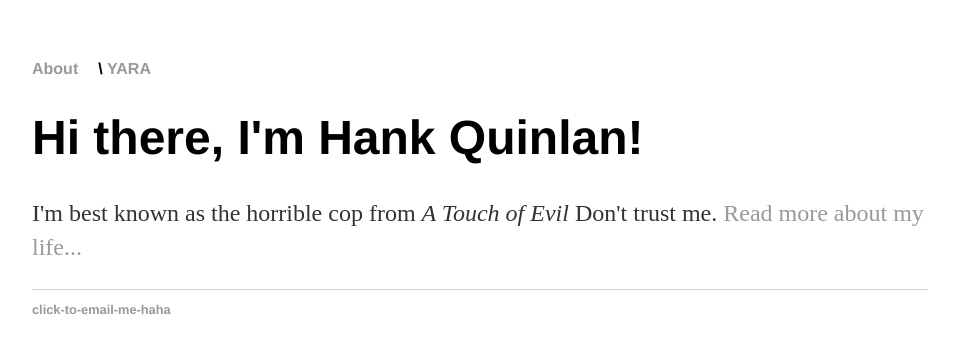
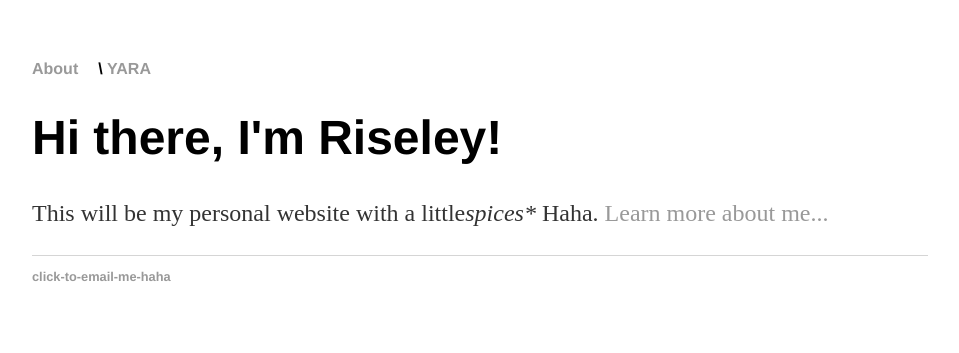
Before and after one commit to Eraol/riseley.github.io, a Jekyll site: the page built from index.html, in a window 1280 px wide. Shown: the top 353 px of the page, without its empty margins (160-1119 px from the left). Built offline with Jekyll 4.4.1, drawn with Linux system fonts in a browser that asks for light colours.

Commit message:
Update index.html

```diff
--- a/index.html
+++ b/index.html
@@ -1,8 +1,8 @@
 ---
 layout: default
-title: Hank Quinlan, Horrible Cop
+title: Riseley's Personal Website (Woohoo!)
 ---
 <div class="blurb">
-	<h1>Hi there, I'm Hank Quinlan!</h1>
-	<p>I'm best known as the horrible cop from <em>A Touch of Evil</em> Don't trust me. <a href="/about">Read more about my life...</a></p>
+	<h1>Hi there, I'm Riseley!</h1>
+	<p>This will be my personal website with a little<em>spices*</em> Haha. <a href="/yara">Learn more about me...</a></p>
 </div><!-- /.blurb -->
```
